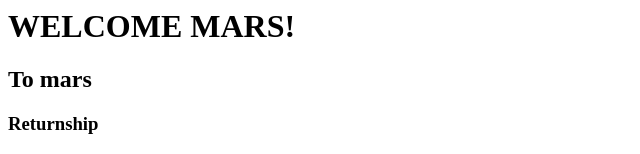
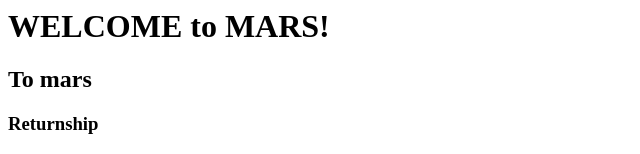
Before and after one commit to AnjuSuneesh/HTML-Demo, a plain HTML site: page index.html in a window 1280 px wide. Shown: the top 154 px of the page, without its empty margins (0-640 px from the left). Drawn offline with Linux system fonts and the light colour scheme.

Commit message:
modified

```diff
--- a/index.html
+++ b/index.html
@@ -7,7 +7,7 @@
     <title>My page</title>
 </head>
 <body>
-   <h1>WELCOME MARS!</h1>
+   <h1>WELCOME to MARS!</h1>
    <h2>To mars</h2>
    <h3>Returnship</h3>
    happy learning
```
